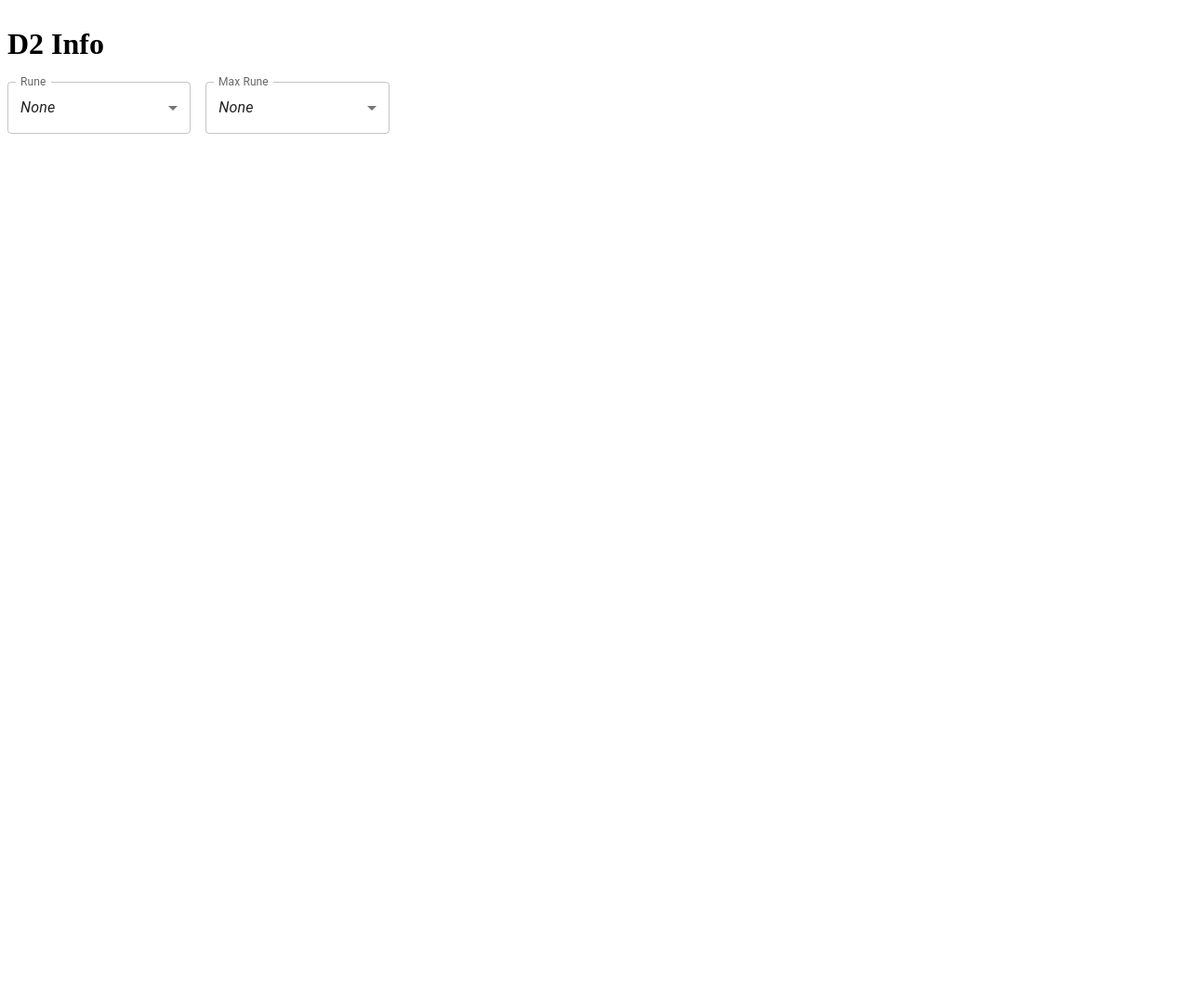
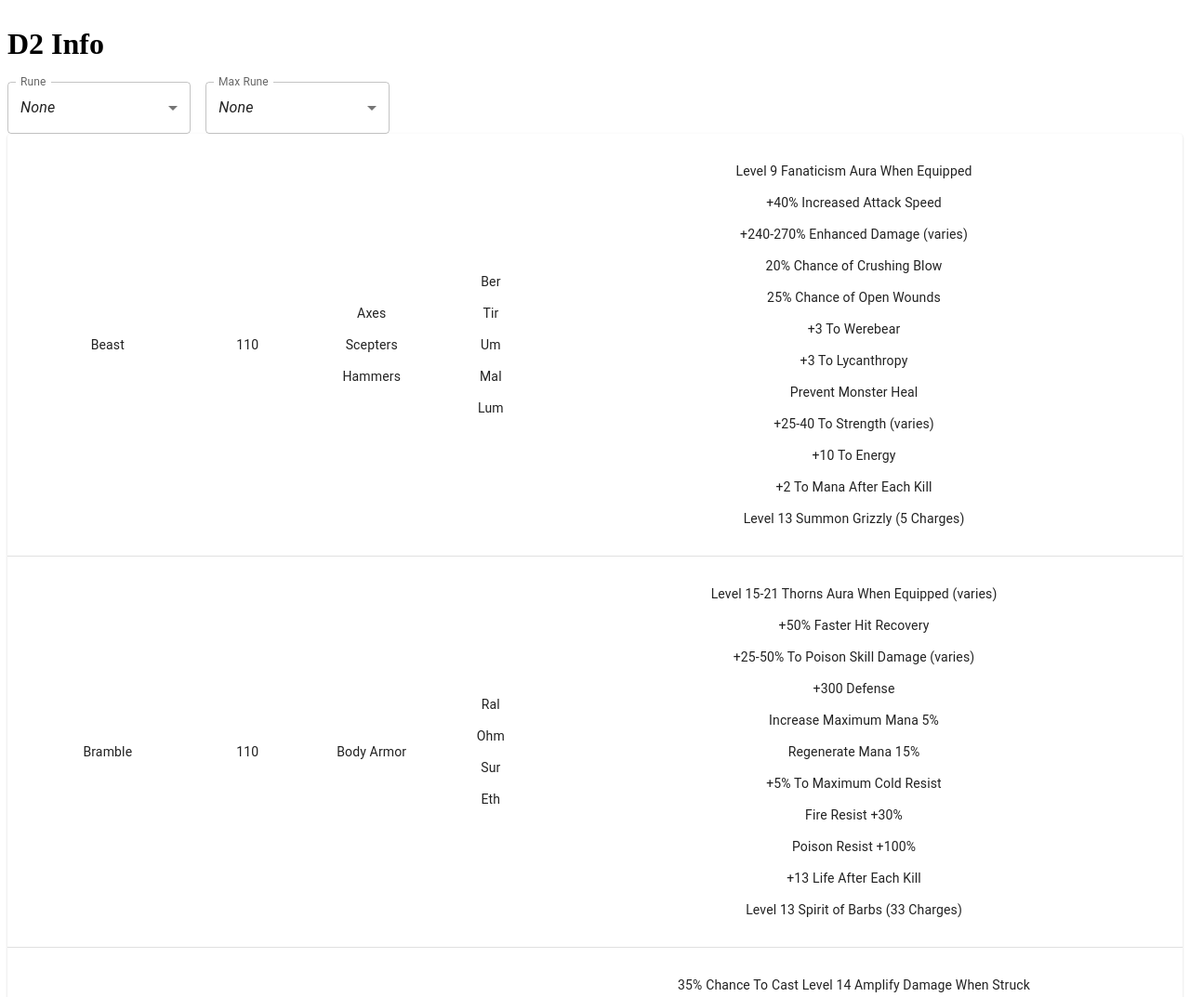
Before and after one commit to wood9366/d2-info, a Gatsby site: page / in a window 1280 px wide. Shown: the top 1073 px of the page at 93% size. Before the commit the page ends 800 px from the top, so only its background shows below. Built offline with nearby package versions, Linux system fonts and the light colour scheme; Gatsby itself is replaced by a stand-in of ours.

Commit message:
fix duplication rune words in json fix rune word search by rune and max rune

```diff
--- a/src/data/runewords.json
+++ b/src/data/runewords.json
@@ -5,8 +5,6 @@
   {"version":"111","stats":["4% Chance To Cast Level 5 Slow Missiles When Struck","2% Chance To Cast level 15 Valkyrie On Striking","+2 To Amazon Skill Levels","+20% Faster Hit Recovery","+2 To Critical Strike","Cold Resist +30%","Attacker Takes Damage of 14"],"runes":["Shael","Thul","Amn"],"type":["Body Armor"],"socket":3,"name":"Peace (Amazon)"},
   {"version":"111","stats":["3% Chance To Cast Level 1 Howl When Struck","10% Chance To Cast Level 1 Taunt On Striking","+2 To Barbarian Skill Levels","+30 Defense Vs. Missile","Replenish Life +10","Attacker Takes Damage of 14","Requirements -15%"],"runes":["Hel","Amn","Nef"],"type":["Body Armor"],"socket":3,"name":"Myth (Barbarian)"},
   {"version":"111","stats":["5% Chance To Cast Level 15 Blaze When Struck","5% Chance To Cast level 15 Fire Ball On Striking","+2 To Sorceress Skill Levels","+1 To Warmth","+30% Enhanced Defense","Fire Resist +30%","Damage Reduced By 7"],"runes":["Pul","Ral","Sol"],"type":["Body Armor"],"socket":3,"name":"Enlightenment (Sorceress)"},
-  {"version":"111","stats":["15% Chance To Cast level 10 Bone Armor When Struck","15% Chance To Cast level 10 Bone Spear On Striking","+2 To Necromancer Skill Levels","+100-150 To Mana (varies)","All Resistances +30","Damage Reduced By 7"],"runes":["Sol","Um","Um"],"type":["Body Armor"],"socket":3,"name":"Bone (Necromancer)"},
-  {"version":"111","stats":["15% Chance To Cast level 10 Bone Armor When Struck","15% Chance To Cast level 10 Bone Spear On Striking","+2 To Necromancer Skill Levels","+100-150 To Mana (varies)","All Resistances +30","Damage Reduced By 7"],"runes":["Sol","Um","Um"],"type":["Body Armor"],"socket":3,"name":"Bone (Necromancer)"},
   {"version":"111","stats":["15% Chance To Cast level 10 Bone Armor When Struck","15% Chance To Cast level 10 Bone Spear On Striking","+2 To Necromancer Skill Levels","+100-150 To Mana (varies)","All Resistances +30","Damage Reduced By 7"],"runes":["Sol","Um","Um"],"type":["Body Armor"],"socket":3,"name":"Bone (Necromancer)"},
   {"version":"110","stats":["30% Chance To Cast Level 1 Decrepify On Striking","5% Chance To Cast Level 10 Life Tap On Striking","+375% Damage To Demons","+100 To Attack Rating Against Demons","+250-300% Damage To Undead (varies)","Adds 85-120 Magic Damage","Adds 41-240 Lightning Damage","20% Chance of Crushing Blow","Prevent Monster Heal","+10 To Energy","Cannot Be Frozen"],"runes":["Pul","Lum","Ber","Mal"],"type":["Missile Weapons"],"socket":4,"name":"Wrath"},
   {"version":"110","stats":["15% Chance To Cast Level 13 Frozen Orb On Striking","18% Chance To Cast Level 20 Ice Blast On Striking","+50 To Attack Rating","+220-350% Damage To Demons","+355-375% Damage To Undead (varies)","+50 To Attack Rating Against Undead","Adds 100-220 Cold Damage","-24% To Enemy Cold Resistance","+10 To Dexterity","Cannot Be Frozen","75% Extra Gold From Monsters","+1 To Light Radius"],"runes":["Lem","Ko","El","Eld"],"type":["Swords","Maces"],"socket":4,"name":"Voice of Reason"},
@@ -30,8 +28,6 @@
   {"version":"110","stats":["20% Chance to Cast Level 18 Venom When Struck","12% Chance To Cast Level 15 Hydra On Striking","Level 14 Holy Fire Aura When Equipped","+360 Defense","+230 Defense Vs. Missile","+3-5 To All Attributes (varies)","+0.375-37.125 To Strength (Based on Character Level)","Increase Maximum Mana 5% (Armor Only)","+50 To Mana (Shields Only)","+5% To Maximum Lightning Resist","Damage Reduced by 7"],"runes":["Sur","Lo","Sol"],"type":["Body Armor","Shields"],"socket":3,"name":"Dragon"},
   {"version":"110","stats":["23% Chance To Cast Level 12 Volcano On Striking","5% Chance To Cast Level 23 Molten Boulder On Striking","100% Chance To Cast level 45 Meteor When You Die","15% Chance To Cast Level 22 Nova On Attack","+350% Enhanced Damage","Ignore Target's Defense","Adds 100-180 Magic Damage","7% Mana Stolen Per Hit","20% Chance Of Crushing Blow","20% Deadly Strike","Prevent Monster Heal","+10 To Dexterity"],"runes":["Vex","Lo","Ber","Jah","Ko"],"type":["Polearms","Swords"],"socket":5,"name":"Destruction"},
   {"version":"110","stats":["100% Chance To Cast Level 44 Chain Lightning When You Die","25% Chance To Cast Level 18 Glacial Spike On Attack","Indestructible","+300-385% Enhanced Damage (varies)","20% Bonus To Attack Rating","+50 To Attack Rating","Adds 1-50 Lightning Damage","7% Mana Stolen Per Hit","50% Chance of Crushing Blow","+(0.5 per Character Level) 0.5-49.5% Deadly Strike (Based on Character Level)","+1 To Light Radius","Level 22 Blood Golem  (15 Charges)","Requirements -20%"],"runes":["Hel","El","Vex","Ort","Gul"],"type":["Swords","Axes"],"socket":5,"name":"Death"},
-  {"version":"110","stats":["35% Chance To Cast Level 14 Amplify Damage When Struck","100% Chance To Cast Level 18 Bone Spear On Striking","+260-340% Enhanced Damage (varies)","Ignore Target's Defense","20% Bonus to Attack Rating","+280-330% Damage To Demons (varies)","20% Deadly Strike","Prevent Monster Heal","Knockback","Fires Explosive Arrows or Bolts (15)"],"runes":["Jah","Lo","Mal","Gul"],"type":["Missile Weapons"],"socket":4,"name":"Brand"},
-  {"version":"110","stats":["35% Chance To Cast Level 14 Amplify Damage When Struck","100% Chance To Cast Level 18 Bone Spear On Striking","+260-340% Enhanced Damage (varies)","Ignore Target's Defense","20% Bonus to Attack Rating","+280-330% Damage To Demons (varies)","20% Deadly Strike","Prevent Monster Heal","Knockback","Fires Explosive Arrows or Bolts (15)"],"runes":["Jah","Lo","Mal","Gul"],"type":["Missile Weapons"],"socket":4,"name":"Brand"},
   {"version":"110","stats":["35% Chance To Cast Level 14 Amplify Damage When Struck","100% Chance To Cast Level 18 Bone Spear On Striking","+260-340% Enhanced Damage (varies)","Ignore Target's Defense","20% Bonus to Attack Rating","+280-330% Damage To Demons (varies)","20% Deadly Strike","Prevent Monster Heal","Knockback","Fires Explosive Arrows or Bolts (15)"],"runes":["Jah","Lo","Mal","Gul"],"type":["Missile Weapons"],"socket":4,"name":"Brand"},
   {"version":"110","stats":["10% Chance To Cast Level 9 Tornado On Striking","+20% Faster Run\/Walk","+40% Increased Attack Speed","+15% Faster Hit Recovery","+120-160% Enhanced Damage (varies)","-50% Target Defense","+50 To Attack Rating","Hit Blinds Target","+1 To Light Radius","Level 13 Twister (127 Charges)"],"runes":["Sur","El"],"type":["Melee Weapons"],"socket":2,"name":"Wind"},
   {"version":"110","stats":["+60% Faster Hit Recovery","+250-290% Enhanced Defense (varies)","+300 Defense Vs. Missile","+16 To Strength","+16 To Vitality","+10 To Energy","All Resistances +15","Level 16 Molten Boulder (80 Charges)","Level 16 Clay Golem (16 Charges)"],"runes":["Shael","Um","Pul","Lum"],"type":["Body Armor"],"socket":4,"name":"Stone"},
--- a/src/pages/index.js
+++ b/src/pages/index.js
@@ -49,12 +49,43 @@
   }
 
   render() {
-    let rows = this.props.data.allRunewordsJson.nodes
-                   .filter(runeword => runeword.runes.some((rune) => rune === this.state.rune))
+    let rows = []
 
-    if (this.state.max_rune !== "") {
-      rows = rows.filter(row => row.runes.any(rune => rune.id < this.state.max_rune.id))
+    if (this.state.rune > 0) {
+      let cur_rune = this.props.data.allRunesJson.nodes.find(rune => rune.id === this.state.rune)
+
+      if (cur_rune) {
+        rows = this.props.data.allRunewordsJson.nodes.filter(runeword => runeword.runes.some(rune => rune === cur_rune.name))
+      }
+    } else {
+      rows = this.props.data.allRunewordsJson.nodes
     }
+
+    if (this.state.max_rune > 0) {
+      rows = rows.filter(row => row.runes.every(name => {
+        let data = this.props.data.allRunesJson.nodes.find(rune => rune.name === name)
+        return data && data.id <= this.state.max_rune
+      }))
+    }
+
+    rows.sort((a, b) => {
+      if (a.version < b.version) return -1
+      else if (a.version > b.version) return 1
+      else {
+        let a_name = a.name.toUpperCase()
+        let b_name = b.name.toUpperCase()
+
+        if (a_name < b_name) return -1
+        else if (a_name > b_name) return 1
+        else return 0
+      }
+    })
+
+    rows.forEach(row => {
+      if (row.type == null) {
+        row.type = []
+      }
+    })
 
     return (
       <main>
@@ -82,9 +113,9 @@
                       <TableRow key={row.name}>
                         <TableCell align="center">{row.name}</TableCell>
                         <TableCell align="center">{row.version}</TableCell>
-                        <TableCell align="center">{row.type}</TableCell>
-                        <TableCell align="center">{row.runes.join(' + ')}</TableCell>
-                        <TableCell align="center">{row.stats.map((stat) => (<p>{stat}</p>))}</TableCell>
+                        <TableCell align="center">{row.type.map(type => (<p>{type}</p>))}</TableCell>
+                        <TableCell align="center">{row.runes.map(rune => (<p>{rune}</p>))}</TableCell>
+                        <TableCell align="center">{row.stats.map(stat => (<p>{stat}</p>))}</TableCell>
                       </TableRow>
                     ))}
                   </TableBody>
@@ -121,6 +152,11 @@
     }
   `)
 
+  data.allRunesJson.nodes.forEach(rune => {
+    let id = parseInt(rune.id)
+    rune.id = isNaN(id) ? -1 : id
+  })
+
   return (
     <App data={data}/>
   )
```
